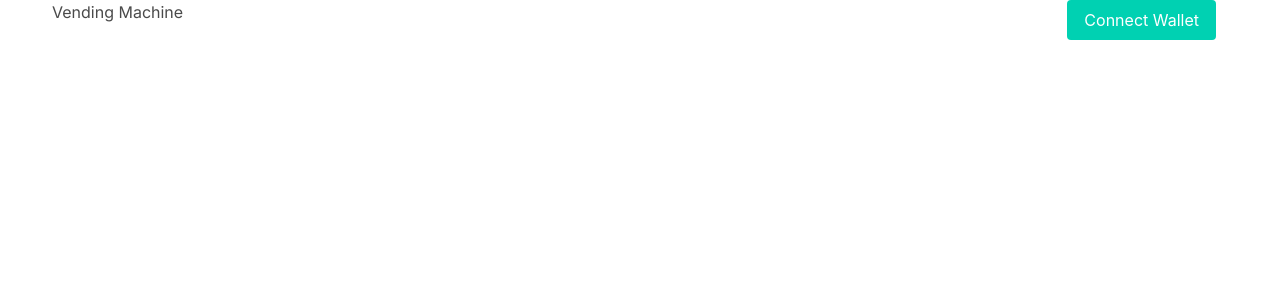
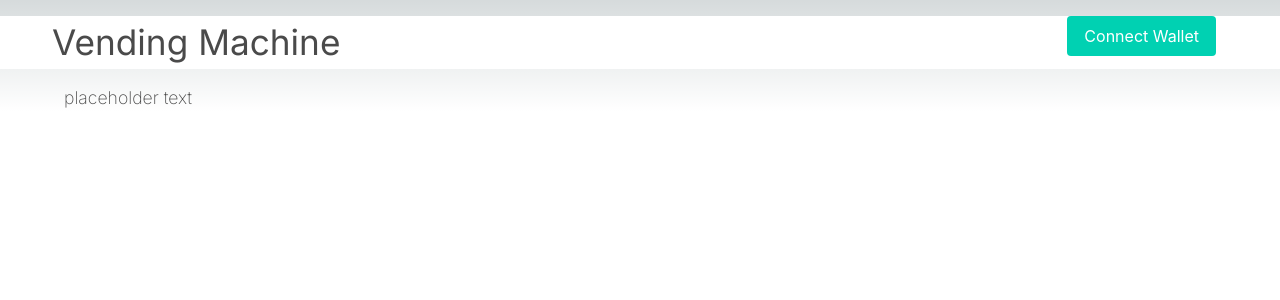
Before and after one commit to adidumitrascu/web3-dApp, a Next.js app: page /vending-machine in a window 1280 px wide. Shown: the top 300 px of the page. Built offline with nearby package versions, Linux system fonts and the light colour scheme.

Commit message:
bulma css

```diff
--- /dev/null
+++ b/app/vending-machine/globals.css
@@ -0,0 +1,3 @@
+:root {
+  --background-end-rgb: none;
+}
--- /dev/null
+++ b/app/vending-machine/layout.js
@@ -0,0 +1,17 @@
+import styles from './globals.css'
+import { Inter } from 'next/font/google'
+
+const inter = Inter({ subsets: ['latin'] })
+
+export const metadata = {
+  title: 'VendingMachine',
+  description: 'Generated by create next app',
+}
+
+export default function RootLayout({ children }) {
+  return (
+    <html lang="en">
+      <body className={`${inter.className} ${styles.main}`}>{children}</body>
+    </html>
+  )
+}
--- a/app/vending-machine/page.js
+++ b/app/vending-machine/page.js
@@ -1,15 +1,11 @@
-import Head from 'next/head'
-import styles from '../vending-machine.module.css'
+import styles from './vending-machine.module.css'
 import 'bulma/css/bulma.css'
 
 
 export default function VendingMachine() {
   return (
-      <div>
-        <Head>
-          <title>VendingMachine App</title>
-        </Head>
-        <nav className="navbar">
+      <div className={styles.main}>
+        <nav className="navbar mt-4 mb-4">
           <div className="container">
             <div className="navbar-brand">
               <h1>Vending Machine</h1>
@@ -19,6 +15,11 @@ export default function VendingMachine() {
             </div>
           </div>
         </nav>
+        <section className={styles.section}>
+          <div className='container'>
+            <p>placeholder text</p>
+          </div>
+        </section>
       </div>
     )
 }
--- /dev/null
+++ b/app/vending-machine/vending-machine.module.css
@@ -0,0 +1,8 @@
+.main {
+  font-size: 2.2em;
+}
+
+.section {
+  font-size: 0.5em;
+  font-weight: 200;
+}
```
Also changed, not shown: app/vending-machine.module.css (deleted).
